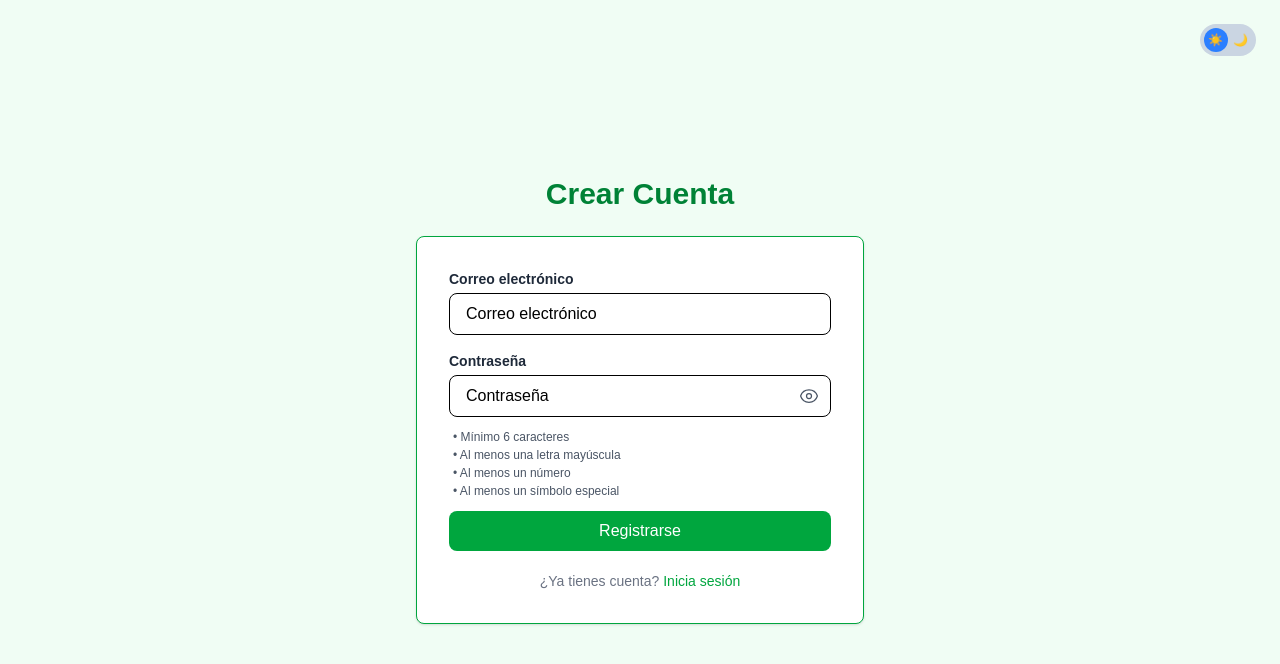
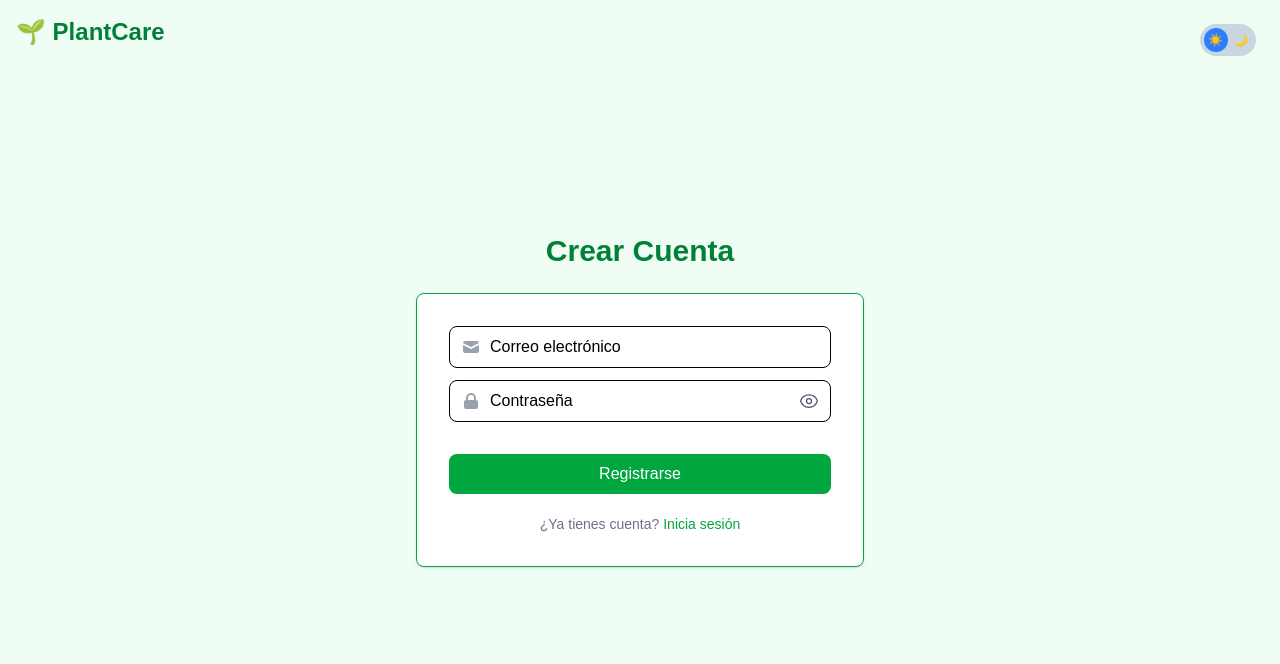
Before and after one commit to viktorsparda/PlantCare, a Next.js app: page /register in a window 1280 px wide. Shown: the top 664 px of the page. Built offline with nearby package versions, Linux system fonts and the light colour scheme; no server answers.

Commit message:
Refinamiento de UI y validaciones login.js, register.js.

```diff
--- /dev/null
+++ b/components/PasswordRequirements.js
@@ -0,0 +1,33 @@
+import React from 'react';
+
+const Requirement = ({ met, text }) => {
+  const icon = met ? (
+    <svg className="w-4 h-4 mr-2 text-green-500" fill="none" stroke="currentColor" viewBox="0 0 24 24" xmlns="http://www.w3.org/2000/svg"><path strokeLinecap="round" strokeLinejoin="round" strokeWidth="2" d="M5 13l4 4L19 7"></path></svg>
+  ) : (
+    <svg className="w-4 h-4 mr-2 text-red-500" fill="none" stroke="currentColor" viewBox="0 0 24 24" xmlns="http://www.w3.org/2000/svg"><path strokeLinecap="round" strokeLinejoin="round" strokeWidth="2" d="M6 18L18 6M6 6l12 12"></path></svg>
+  );
+
+  return (
+    <li className={`flex items-center text-sm ${met ? 'text-green-600 dark:text-green-400' : 'text-red-600 dark:text-red-400'}`}>
+      {icon}
+      <span>{text}</span>
+    </li>
+  );
+};
+
+export default function PasswordRequirements({ password, isVisible }) {
+  const requirements = [
+    { text: 'Mínimo 6 caracteres', met: password.length >= 6 },
+    { text: 'Al menos una letra mayúscula', met: /[A-Z]/.test(password) },
+    { text: 'Al menos un número', met: /[0-9]/.test(password) },
+    { text: 'Al menos un símbolo especial', met: /[!@#$%^&*(),.?":{}|<>_\-\[\]=+;'/`~]/.test(password) },
+  ];
+
+  return (
+    <ul className={`space-y-1 mt-2 mb-3 ml-1 transition-all duration-1000 ease-in-out overflow-hidden ${isVisible ? 'max-h-96 opacity-100' : 'max-h-0 opacity-0'}`}>
+      {requirements.map((req, index) => (
+        <Requirement key={index} met={req.met} text={req.text} />
+      ))}
+    </ul>
+  );
+}
--- a/pages/dashboard.js
+++ b/pages/dashboard.js
@@ -1,8 +1,6 @@
 import { useEffect, useState } from "react";
 import { useRouter } from "next/router";
 import { useAuth } from "../context/AuthContext";
-import { sendEmailVerification } from "firebase/auth";
-import { auth } from "../lib/firebase"; // auth viene de aquí
 import Layout from "../components/Layout";
 import PlantIdentifier from "../components/PlantIdentifier";
 import MyPlants from "../components/MyPlants";
@@ -13,12 +11,10 @@ import Galeria from "../components/Galeria";
 import SidebarDrawer from "../components/SidebarDrawer";
 
 export default function Dashboard() {
-  const { user, emailVerified, loading, logout } = useAuth();
+  const { user, emailVerified, loading, reloadUser } = useAuth();
   const router = useRouter();
-  const [menuOpen, setMenuOpen] = useState(false);
-  const [isSheetOpen, setIsSheetOpen] = useState(false);
   const [saveFormData, setSaveFormData] = useState({});
-  const [resendMessage, setResendMessage] = useState('');
+
   const [saveFormOpen, setSaveFormOpen] = useState(false);
 
   useEffect(() => {
@@ -26,6 +22,16 @@ export default function Dashboard() {
       router.push("/login");
     }
   }, [user, loading, router]);
+
+  useEffect(() => {
+    if (user && !emailVerified) {
+      const intervalId = setInterval(() => {
+        reloadUser(); // Llama a la función del contexto para recargar y actualizar el estado
+      }, 3000); // Revisa cada 3 segundos
+
+      return () => clearInterval(intervalId);
+    }
+  }, [user, emailVerified, reloadUser]);
 
   if (loading) {
     return (
@@ -35,49 +41,21 @@ export default function Dashboard() {
     );
   }
 
-  if (!user) {
-    return null;
-  }
+
 
   if (user && !emailVerified) {
     return (
-      <div className="min-h-screen flex flex-col items-center justify-center bg-green-50 dark:bg-gray-900 p-6 text-center">
-        <div className="bg-white dark:bg-gray-800 shadow-xl rounded-lg p-8 max-w-md w-full">
-          <h1 className="text-2xl font-bold text-green-700 dark:text-green-400 mb-4">Verifica tu Correo Electrónico</h1>
-          <p className="text-gray-700 dark:text-gray-300 mb-3">
-            Para acceder al dashboard, primero debes verificar tu dirección de correo electrónico.
-          </p>
-          <p className="text-gray-600 dark:text-gray-400 mb-6">
-            Hemos enviado un enlace de verificación a <strong>{user.email}</strong>. Por favor, revisa tu bandeja de entrada (y la carpeta de spam).
-          </p>
-          {resendMessage && <p className={`mb-4 text-sm ${resendMessage.includes('Error') ? 'text-red-500' : 'text-green-600'}`}>{resendMessage}</p>}
-          <button
-            onClick={async () => {
-              try {
-                if (auth.currentUser) {
-                  await sendEmailVerification(auth.currentUser);
-                  setResendMessage("Se ha reenviado el correo de verificación. Revisa tu bandeja de entrada.");
-                } else {
-                   setResendMessage("Error: No se pudo encontrar el usuario actual para reenviar el correo.");
-                }
-              } catch (error) {
-                console.error("Error reenviando email de verificación:", error);
-                setResendMessage("Error al reenviar el correo. Inténtalo más tarde.");
-              }
-            }}
-            className="w-full px-6 py-2.5 bg-green-600 text-white rounded-lg hover:bg-green-700 focus:outline-none focus:ring-2 focus:ring-green-500 focus:ring-offset-2 mb-3 transition-colors duration-150"
-          >
-            Reenviar Correo de Verificación
-          </button>
-          <button
-            onClick={() => {
-              logout(); // Esto ya redirige a login o la página principal según AuthContext
-            }}
-            className="w-full px-6 py-2.5 bg-gray-500 text-white rounded-lg hover:bg-gray-600 focus:outline-none focus:ring-2 focus:ring-gray-400 focus:ring-offset-2 transition-colors duration-150"
-          >
-            Cerrar Sesión
-          </button>
+      <div className="min-h-screen flex flex-col items-center justify-center bg-gray-100 dark:bg-gray-900 text-center p-6">
+        <div className="flex items-center justify-center mb-4">
+          <svg className="animate-spin h-8 w-8 text-green-600" xmlns="http://www.w3.org/2000/svg" fill="none" viewBox="0 0 24 24">
+            <circle className="opacity-25" cx="12" cy="12" r="10" stroke="currentColor" strokeWidth="4"></circle>
+            <path className="opacity-75" fill="currentColor" d="M4 12a8 8 0 018-8V0C5.373 0 0 5.373 0 12h4zm2 5.291A7.962 7.962 0 014 12H0c0 3.042 1.135 5.824 3 7.938l3-2.647z"></path>
+          </svg>
         </div>
+        <h1 className="text-2xl font-bold text-gray-800 dark:text-gray-200 mb-2">Verificando tu cuenta...</h1>
+        <p className="text-gray-600 dark:text-gray-400">
+          Hemos enviado un enlace a <strong>{user.email}</strong>. Por favor, revisa tu correo para completar el registro.
+        </p>
       </div>
     );
   }
@@ -108,12 +86,10 @@ export default function Dashboard() {
           </div>
         </section>
         <section className="col-span-2 flex flex-col gap-8">
+          <MyPlants />
           <Galeria />
-          <MyPlants />
         </section>
       </div>
     </Layout>
   );
 }
-// Este es el panel principal del usuario, donde se mostrarán las funcionalidades principales de la aplicación.
-// Asegúrate de que el usuario esté autenticado antes de mostrar el contenido del dashboard.
--- a/pages/index.js
+++ b/pages/index.js
@@ -10,8 +10,8 @@ export default function Home() {
       </div>
 
       {/* Título principal */}
-      <h1 className="text-5xl font-bold text-green-700 dark:text-green-400 mb-4 transition-colors duration-300">
-        🌿 PlantCare
+      <h1 className="text-5xl font-extrabold text-green-700 dark:text-green-400 mb-4 transition-colors duration-300">
+        🌱 PlantCare
       </h1>
 
       {/* Descripción */}
--- a/pages/login.js
+++ b/pages/login.js
@@ -6,6 +6,7 @@ import { useRouter } from "next/router";
 import { signInWithEmailAndPassword, sendEmailVerification } from "firebase/auth";
 import { auth } from "../lib/firebase.js";
 import ToggleDarkMode from "../components/ToggleDarkMode";
+
 
 export default function Login() {
   const [form, setForm] = useState({ email: "", password: "" });
@@ -111,6 +112,9 @@ export default function Login() {
 
   return (
     <main className="min-h-screen flex flex-col items-center justify-center bg-green-50 dark:bg-gray-900 p-6 transition-colors duration-300 relative">
+      <div className="absolute top-4 left-4">
+        <span className="text-2xl font-extrabold text-green-700 dark:text-green-400">🌱 PlantCare</span>
+      </div>
       {/* Toggle de dark mode en la esquina superior derecha */}
       <div className="absolute top-6 right-6">
         <ToggleDarkMode />
@@ -122,26 +126,37 @@ export default function Login() {
         onSubmit={handleSubmit}
         className="bg-white dark:bg-gray-800 shadow rounded-lg p-8 w-full max-w-md space-y-4 border border-green-600 dark:border-none"
       >
+        <div>
+
+          <div className="relative">
+            <div className="absolute inset-y-0 left-0 pl-3 flex items-center pointer-events-none">
+              <svg xmlns="http://www.w3.org/2000/svg" className="h-5 w-5 text-gray-400" viewBox="0 0 20 20" fill="currentColor">
+                <path d="M2.003 5.884L10 9.882l7.997-3.998A2 2 0 0016 4H4a2 2 0 00-1.997 1.884z" />
+                <path d="M18 8.118l-8 4-8-4V14a2 2 0 002 2h12a2 2 0 002-2V8.118z" />
+              </svg>
+            </div>
             <input
+              id="email"
               type="email"
               name="email"
               placeholder="Correo electrónico"
               value={form.email}
               onChange={handleChange}
-          className={`w-full px-4 py-2 border rounded-lg focus:outline-none focus:ring-2 focus:ring-green-400 text-black dark:text-white placeholder-black dark:placeholder-gray-300 bg-white dark:bg-gray-900 ${
+              className={`w-full px-4 py-2 pl-10 border rounded-lg focus:outline-none focus:ring-2 focus:ring-green-400 text-black dark:text-white placeholder-black dark:placeholder-gray-300 bg-white dark:bg-gray-900 ${
                 errors.email ? "border-red-500" : ""
               }`}
             />
+          </div>
           {errors.email && (
             <p data-testid="email-error" className="text-red-500 text-sm mt-1">{errors.email}</p>
           )}
-        <label
-          className="block text-sm font-semibold mb-1 text-gray-800 dark:text-gray-200 mt-1"
-          htmlFor="password"
-        >
-          Contraseña
-        </label>
+        </div>
         <div className="relative">
+            <div className="absolute inset-y-0 left-0 pl-3 flex items-center pointer-events-none">
+                <svg xmlns="http://www.w3.org/2000/svg" className="h-5 w-5 text-gray-400" viewBox="0 0 20 20" fill="currentColor">
+                    <path fillRule="evenodd" d="M5 9V7a5 5 0 0110 0v2a2 2 0 012 2v5a2 2 0 01-2 2H5a2 2 0 01-2-2v-5a2 2 0 012-2zm8-2v2H7V7a3 3 0 016 0z" clipRule="evenodd" />
+                </svg>
+            </div>
           <input
             id="password"
             type={showPassword ? "text" : "password"}
@@ -149,7 +164,7 @@ export default function Login() {
             placeholder="Contraseña"
             value={form.password}
             onChange={handleChange}
-            className={`w-full px-4 py-2 pr-10 border rounded-lg focus:outline-none focus:ring-2 focus:ring-green-400 text-black dark:text-white placeholder-black dark:placeholder-gray-300 bg-white dark:bg-gray-900 ${errors.password ? "border-red-500" : ""}`}
+            className={`w-full px-4 py-2 pl-10 pr-10 border rounded-lg focus:outline-none focus:ring-2 focus:ring-green-400 text-black dark:text-white placeholder-black dark:placeholder-gray-300 bg-white dark:bg-gray-900 ${errors.password ? "border-red-500" : ""}`}
           />
           <button
             type="button"
--- a/pages/register.js
+++ b/pages/register.js
@@ -6,6 +6,8 @@ import { useRouter } from "next/router";
 import { createUserWithEmailAndPassword, sendEmailVerification } from "firebase/auth";
 import { auth } from "../lib/firebase.js";
 import ToggleDarkMode from "../components/ToggleDarkMode";
+import PasswordRequirements from '../components/PasswordRequirements';
+
 
 export default function Register() {
   const [form, setForm] = useState({ email: "", password: "" });
@@ -14,30 +16,27 @@ export default function Register() {
   const router = useRouter();
   const [showPassword, setShowPassword] = useState(false);
   const [isSuccess, setIsSuccess] = useState(false);
+  const [passwordRequirementsVisible, setPasswordRequirementsVisible] = useState(false);
 
   const validate = () => {
     const newErrors = {};
-    // Validación de email
+    // Validación de correo electrónico
     if (!form.email) {
-      newErrors.email = "El correo es obligatorio.";
-    } else if (!/^[\w-.]+@([\w-]+\.)+[\w-]{2,4}$/.test(form.email)) {
-      newErrors.email = "Correo inválido.";
+      newErrors.email = "El correo electrónico es obligatorio.";
+    } else if (!/^[\w-\.]+@([\w-]+\.)+[\w-]{2,4}$/g.test(form.email)) {
+      newErrors.email = "Por favor, introduce una dirección de correo electrónico válida.";
     }
-    // Validación de contraseña avanzada
+
+    // Validación de contraseña
+    const passwordRegex = /^(?=.*[A-Z])(?=.*\d)(?=.*[!@#$%^&*()_+\-=\[\]{};':"\\|,.<>\/?]).{6,}$/;
     if (!form.password) {
       newErrors.password = "La contraseña es obligatoria.";
-    } else {
-      if (form.password.length < 6) {
-        newErrors.password = "La contraseña debe tener al menos 6 caracteres.";
-      } else if (!/[A-Z]/.test(form.password)) {
-        newErrors.password = "Debe contener al menos una letra mayúscula.";
-      } else if (!/[0-9]/.test(form.password)) {
-        newErrors.password = "Debe contener al menos un número.";
-      } else if (!/[!@#$%^&*(),.?":{}|<>_\-\\[\]=+;'/`~]/.test(form.password)) {
-        newErrors.password = "Debe contener al menos un símbolo especial.";
+    } else if (!passwordRegex.test(form.password)) {
+      newErrors.password = "La contraseña no cumple con los requisitos.";
     }
-    }
-    return newErrors;
+
+    setErrors(newErrors);
+    return Object.keys(newErrors).length === 0;
   };
 
   const handleChange = (e) => {
@@ -48,10 +47,7 @@ export default function Register() {
 
   const handleSubmit = async (e) => {
     e.preventDefault();
-    const validationErrors = validate();
-
-    if (Object.keys(validationErrors).length > 0) {
-      setErrors(validationErrors);
+    if (!validate()) {
       return;
     }
 
@@ -105,6 +101,9 @@ export default function Register() {
 
   return (
     <main className="min-h-screen flex flex-col items-center justify-center bg-green-50 dark:bg-gray-900 p-6 transition-colors duration-300 relative">
+        <div className="absolute top-4 left-4">
+          <span className="text-2xl font-extrabold text-green-700 dark:text-green-400">🌱 PlantCare</span>
+        </div>
       {/* Toggle de dark mode en la esquina superior derecha */}
       <div className="absolute top-6 right-6">
         <ToggleDarkMode />
@@ -113,15 +112,19 @@ export default function Register() {
         Crear Cuenta
       </h1>
       <form
+        noValidate
         onSubmit={handleSubmit}
         className="bg-white dark:bg-gray-800 shadow rounded-lg p-8 w-full max-w-md space-y-3 border border-green-600 dark:border-none"
       >
-        <label
-          className="block text-sm font-semibold mb-1 text-gray-800 dark:text-gray-200"
-          htmlFor="email"
-        >
-          Correo electrónico
-        </label>
+        <div>
+
+          <div className="relative">
+            <div className="absolute inset-y-0 left-0 pl-3 flex items-center pointer-events-none">
+                <svg xmlns="http://www.w3.org/2000/svg" className="h-5 w-5 text-gray-400" viewBox="0 0 20 20" fill="currentColor">
+                    <path d="M2.003 5.884L10 9.882l7.997-3.998A2 2 0 0016 4H4a2 2 0 00-1.997 1.884z" />
+                    <path d="M18 8.118l-8 4-8-4V14a2 2 0 002 2h12a2 2 0 002-2V8.118z" />
+                </svg>
+            </div>
             <input
               id="email"
               type="email"
@@ -129,20 +132,22 @@ export default function Register() {
               placeholder="Correo electrónico"
               value={form.email}
               onChange={handleChange}
-          className={`w-full px-4 py-2 border rounded-lg focus:outline-none focus:ring-2 focus:ring-green-400 text-black dark:text-white placeholder-black dark:placeholder-gray-300 bg-white dark:bg-gray-900 ${
+              className={`w-full px-4 py-2 pl-10 border rounded-lg focus:outline-none focus:ring-2 focus:ring-green-400 text-black dark:text-white placeholder-black dark:placeholder-gray-300 bg-white dark:bg-gray-900 ${
                 errors.email ? "border-red-500" : ""
               }`}
             />
+          </div>
           {errors.email && (
             <p data-testid="email-error" className="text-red-500 text-sm mt-1">{errors.email}</p>
           )}
-        <label
-          className="block text-sm font-semibold mb-1 text-gray-800 dark:text-gray-200 mt-1"
-          htmlFor="password"
-        >
-          Contraseña
-        </label>
+        </div>
+
         <div className="relative">
+            <div className="absolute inset-y-0 left-0 pl-3 flex items-center pointer-events-none">
+                <svg xmlns="http://www.w3.org/2000/svg" className="h-5 w-5 text-gray-400" viewBox="0 0 20 20" fill="currentColor">
+                    <path fillRule="evenodd" d="M5 9V7a5 5 0 0110 0v2a2 2 0 012 2v5a2 2 0 01-2 2H5a2 2 0 01-2-2v-5a2 2 0 012-2zm8-2v2H7V7a3 3 0 016 0z" clipRule="evenodd" />
+                </svg>
+            </div>
           <input
             id="password"
             type={showPassword ? "text" : "password"}
@@ -150,7 +155,8 @@ export default function Register() {
             placeholder="Contraseña"
             value={form.password}
             onChange={handleChange}
-            className={`w-full px-4 py-2 pr-10 border rounded-lg focus:outline-none focus:ring-2 focus:ring-green-400 text-black dark:text-white placeholder-black dark:placeholder-gray-300 bg-white dark:bg-gray-900 ${
+            onFocus={() => setPasswordRequirementsVisible(true)}
+            className={`w-full px-4 py-2 pl-10 pr-10 border rounded-lg focus:outline-none focus:ring-2 focus:ring-green-400 text-black dark:text-white placeholder-black dark:placeholder-gray-300 bg-white dark:bg-gray-900 ${
               errors.password ? "border-red-500" : ""
             }`}
           />
@@ -172,12 +178,7 @@ export default function Register() {
             )}
           </button>
         </div>
-        <ul className="text-xs text-gray-600 dark:text-gray-400 mb-1 ml-1 space-y-0.5">
-          <li>• Mínimo 6 caracteres</li>
-          <li>• Al menos una letra mayúscula</li>
-          <li>• Al menos un número</li>
-          <li>• Al menos un símbolo especial</li>
-        </ul>
+        <PasswordRequirements password={form.password} isVisible={passwordRequirementsVisible} />
         {errors.password && (
           <p data-testid="password-error" className="text-red-500 text-sm mt-1">{errors.password}</p>
         )}
```
Also changed, not shown: context/AuthContext.js (+9 -2 lines), 2 other files (tests, documents, lock files or other folders). Lines whose indentation alone changed are shown as unchanged.
